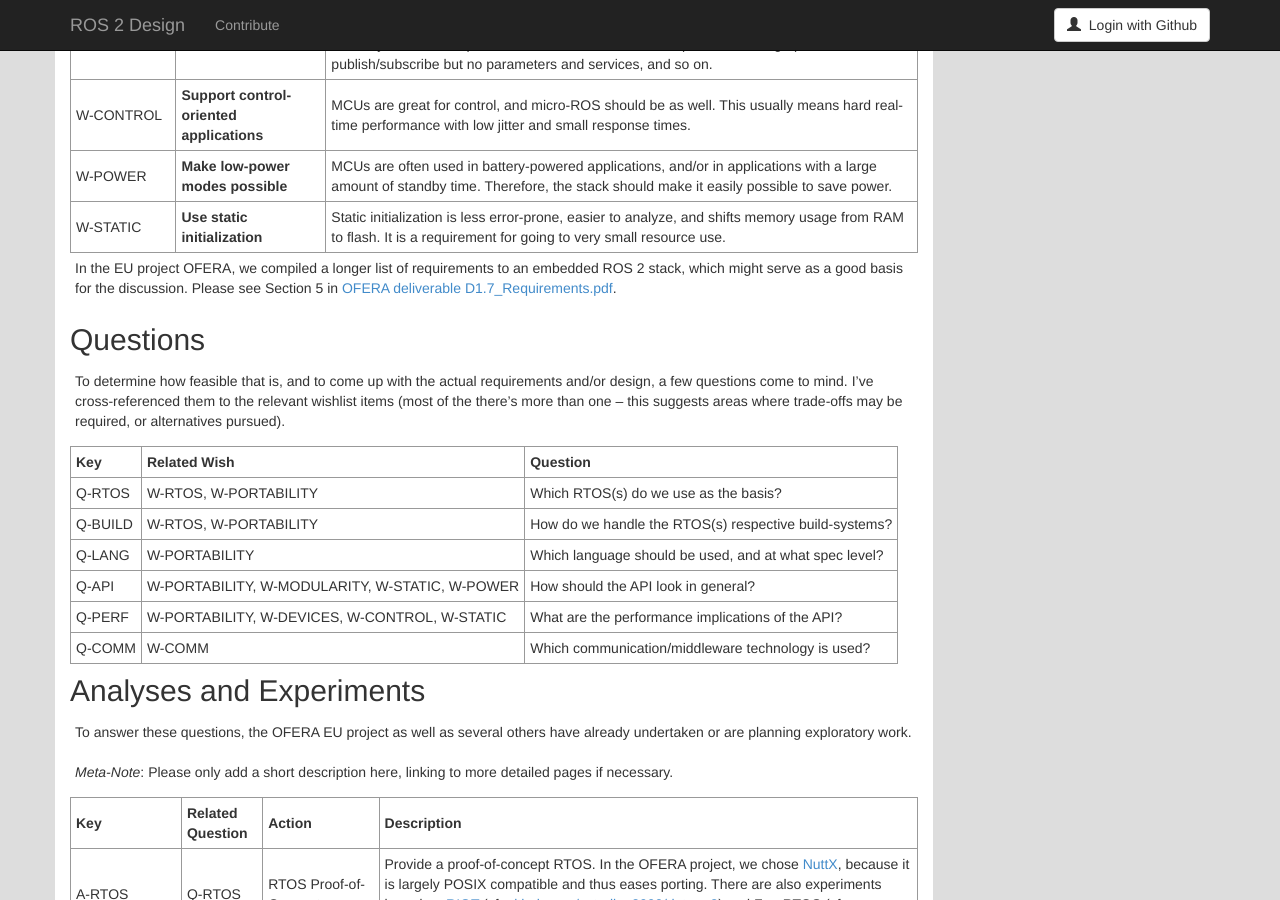
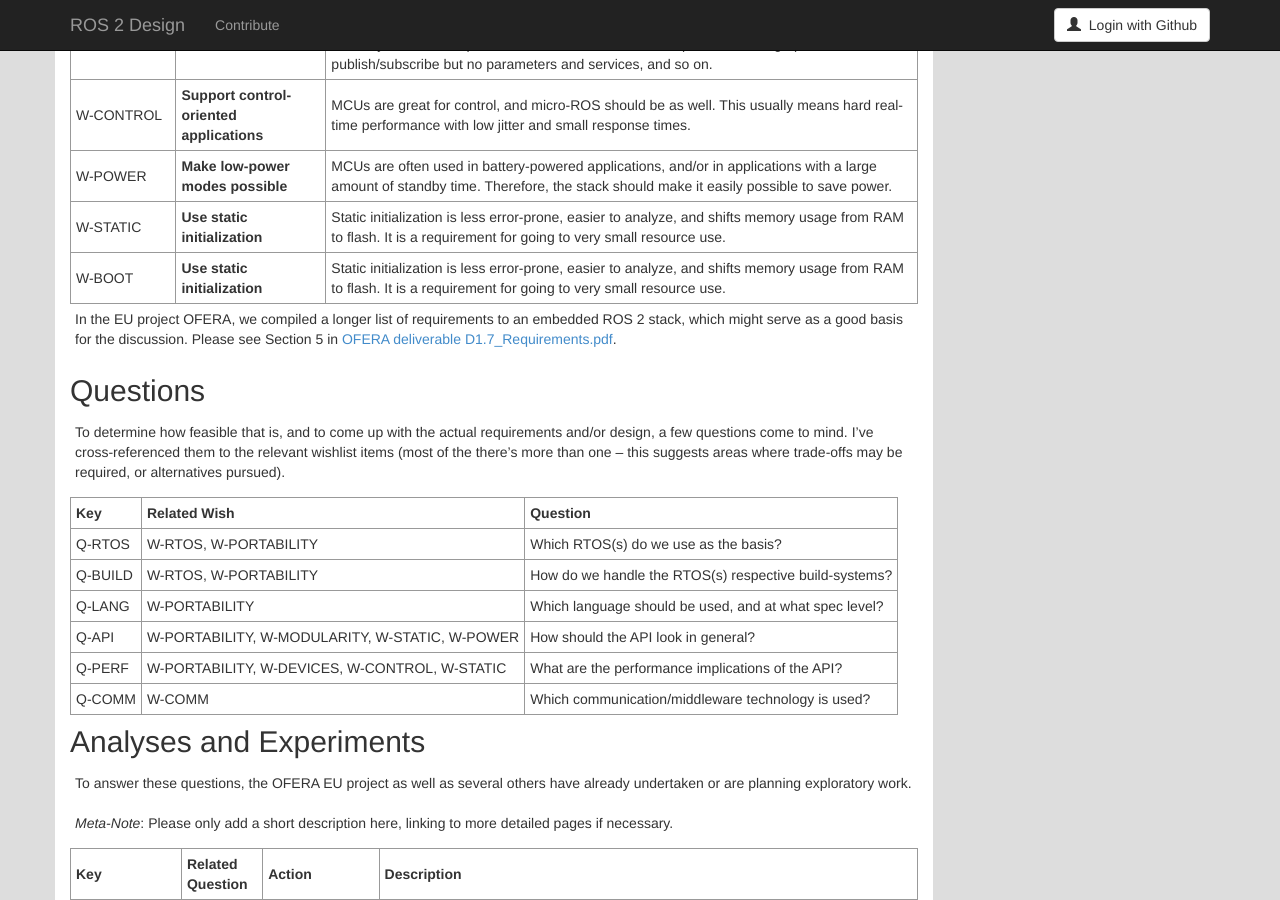
Before and after one commit to ros2/design, a Jekyll site: the page built from articles/embedded.md, in a window 1280 px wide and 900 px high, scrolled down 959 px. Built offline with Jekyll 4.4.1, drawn with Linux system fonts in a browser that asks for light colours; nearby versions of some CDN libraries.

Commit message:
Review wishlist, add boot and infomodel

```diff
--- a/articles/embedded.md
+++ b/articles/embedded.md
@@ -36,6 +36,8 @@
 | W-CONTROL | **Support control-oriented applications**  | MCUs are great for control, and micro-ROS should be as well. This usually means hard real-time performance with low jitter and small response times. |
 | W-POWER | **Make low-power modes possible** | MCUs are often used in battery-powered applications, and/or in applications with a large amount of standby time. Therefore, the stack should make it easily possible to save power. |
 | W-STATIC | **Use static initialization** | Static initialization is less error-prone, easier to analyze, and shifts memory usage from RAM to flash. It is a requirement for going to very small resource use. |
+| W-BOOT | **Use static initialization** | Static initialization is less error-prone, easier to analyze, and shifts memory usage from RAM to flash. It is a requirement for going to very small resource use. |
+
 
 In the EU project OFERA, we compiled a longer list of requirements to an embedded ROS 2 stack, which might serve as a good basis for the discussion. Please see Section 5 in [OFERA deliverable D1.7_Requirements.pdf](http://ofera.eu/storage/deliverables/OFERA_D1.7_Requirements.pdf).
 
```
